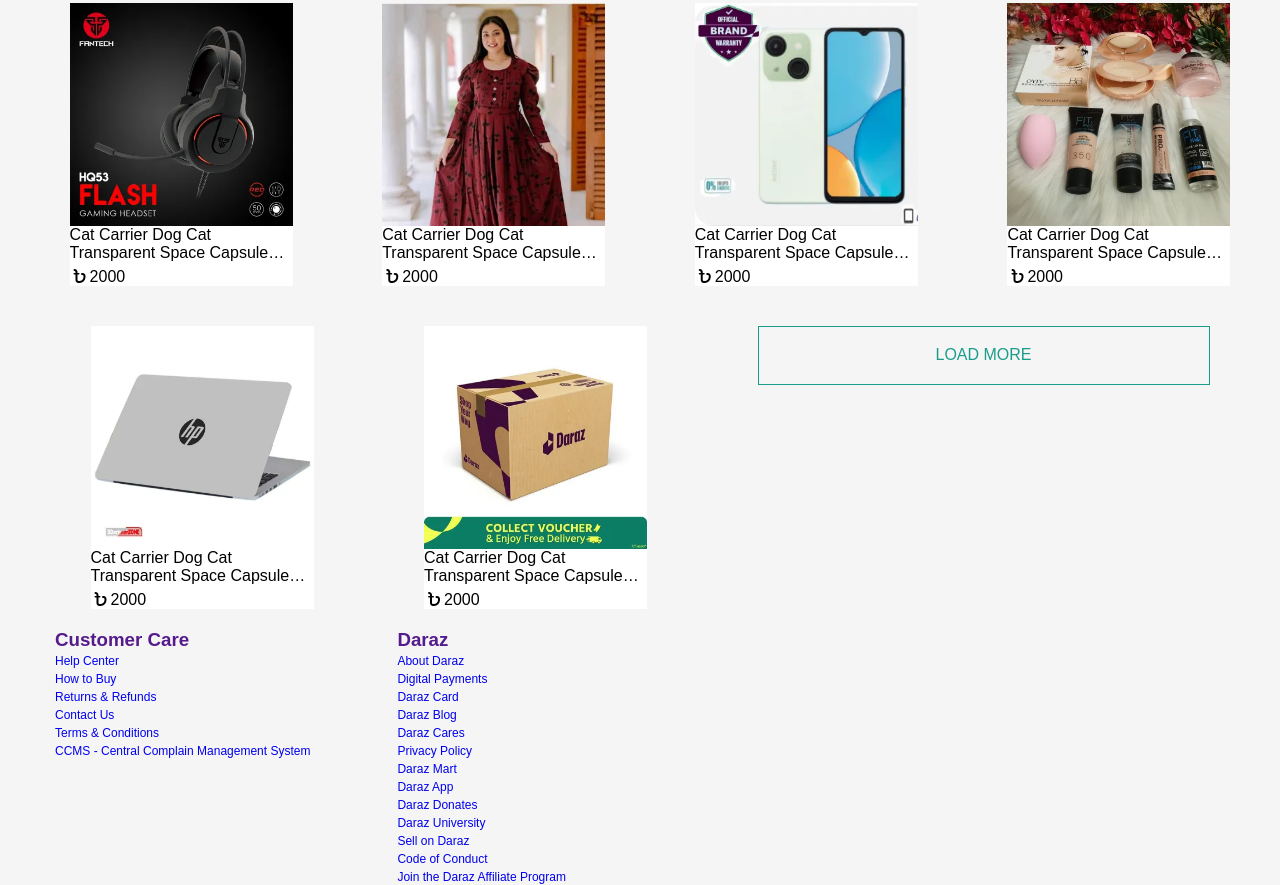
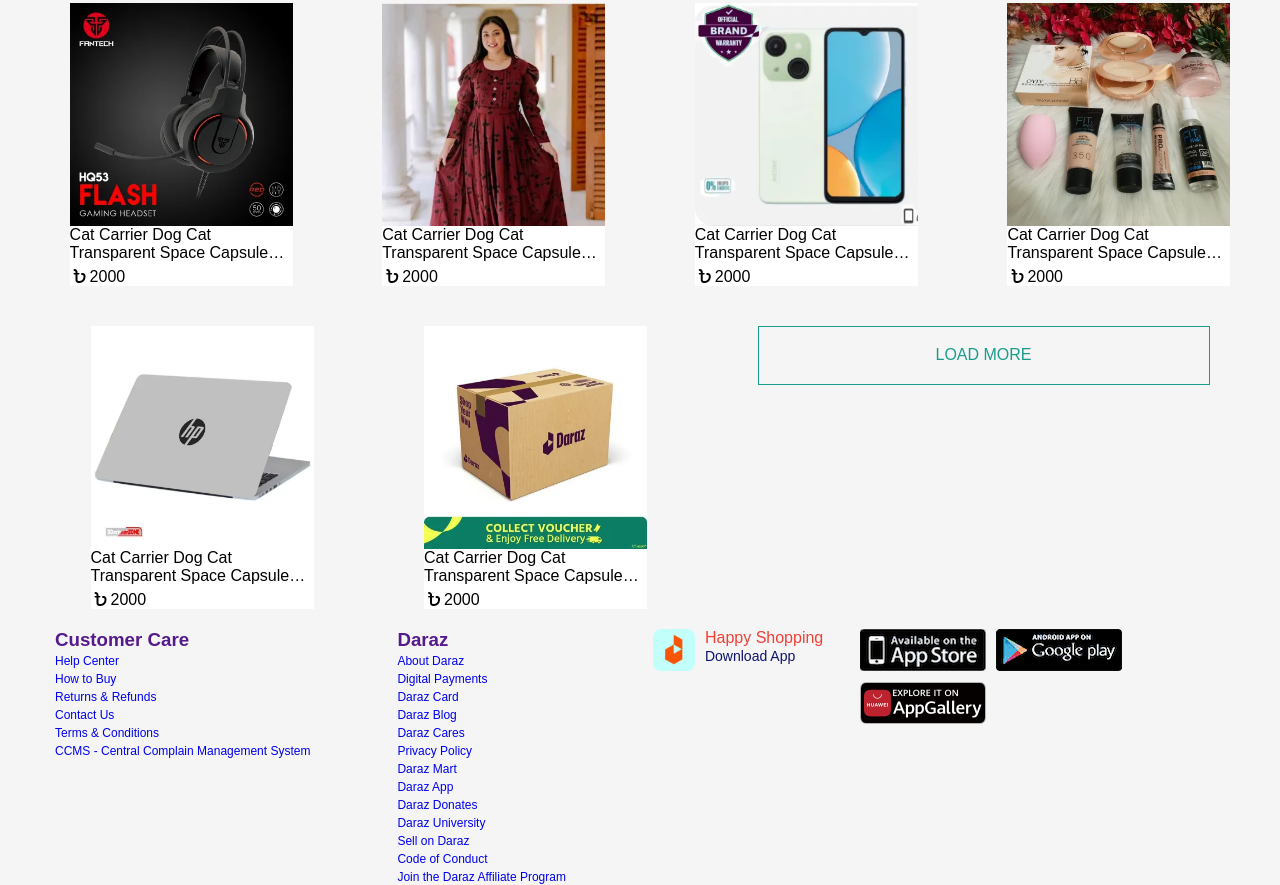
Before and after one commit to Ahasan-16/DarazClone, a plain HTML site: page index.html in a window 1280 px wide. Shown: the part 1065-1950 px from the top of the page. Drawn offline with Linux system fonts and the light colour scheme.

Commit message:
add footersection

```diff
--- a/index.html
+++ b/index.html
@@ -155,7 +155,7 @@
         <div class="fotsec1">
             <h3>Customer Care</h3>
             <ul style="list-style-type: none;">
-                <li ><a href="#">Help Center</a></li>
+                <li><a href="#">Help Center</a></li>
                 <li><a href="#">How to Buy</a></li>
                 <li><a href="#">Returns & Refunds</a></li>
                 <li><a href="#">Contact Us</a></li>
@@ -166,7 +166,7 @@
         <div class="fotsec1">
             <h3>Daraz</h3>
             <ul style="list-style-type: none;">
-                <li ><a href="#">About Daraz</a></li>
+                <li><a href="#">About Daraz</a></li>
                 <li><a href="#">Digital Payments</a></li>
                 <li><a href="#">Daraz Card</a></li>
                 <li><a href="#">Daraz Blog</a></li>
@@ -180,24 +180,21 @@
                 <li><a href="#">Code of Conduct</a></li>
                 <li><a href="#">Join the Daraz Affiliate Program</a></li>
             </ul>
-
-
-
-
-
-
-
-
-
-
-
-
-
-
-
-
         </div>
         <div class="fotsec2">
+            <div class="first">
+                <div class="dlogo"></div>
+                <div style="margin-left: 10px;">
+                    <p><a href="#" style="text-decoration: none;font-size: 16px;color:#f33f36">Happy Shopping</a></p>
+                    <p><a href="#" style="text-decoration: none;font-size: 14px;color:#0f136d">Download App</a></p>
+                </div>
+            </div>
+            <div class="second">
+                <div class="logo1"></div>
+                <div class="logo2"></div>
+                <div class="logo3"></div>
+            </div>
+
 
         </div>
 
--- a/style.css
+++ b/style.css
@@ -225,4 +225,45 @@
 }
 .fotsec1 ul{
     padding: 0px;
+
 }
+.fotsec2{
+    height:120px;
+    width:600px;
+    display: flex;
+}
+.dlogo{
+    height:42px;
+    width:42px;
+    background-image: url("image/dlogo.png");
+    background-size: cover;
+}
+.first{
+    display: flex;
+}
+.second{
+    height: 95px;
+    width: 290px;
+    display:flex;
+
+    flex-wrap: wrap;
+    gap:10px;
+}
+.logo1{
+     height:42px;
+    width:126px;
+    background-image: url("image/logo1.png");
+    background-size: cover;
+}
+.logo2{
+     height:42px;
+    width:126px;
+    background-image: url("image/logo2.png");
+    background-size: cover;
+}
+.logo3{
+     height:42px;
+    width:126px;
+    background-image: url("image/logo3.png");
+    background-size: cover;
+}
```
Also changed, not shown: image/dlogo.png (added), image/logo1.png (added), image/logo2.png (added), image/logo3.png (added). Lines whose indentation alone changed are shown as unchanged.
